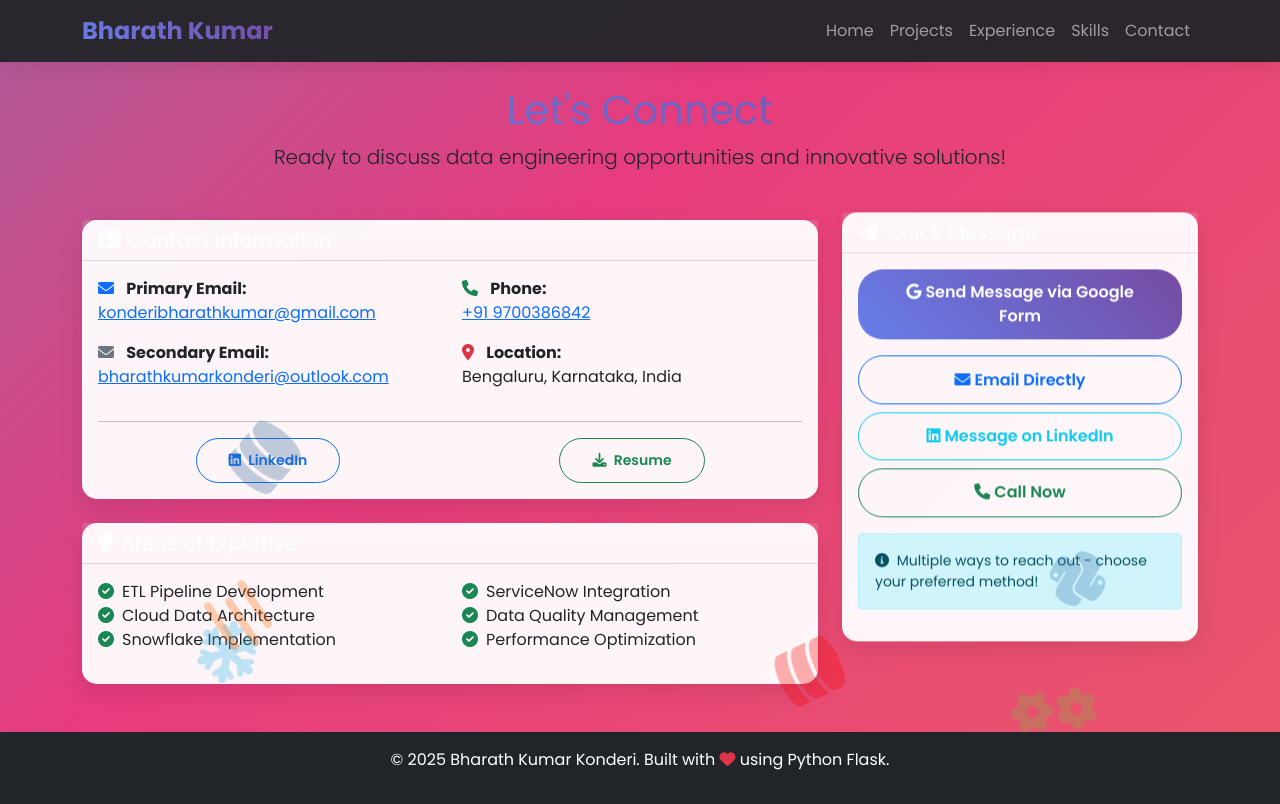
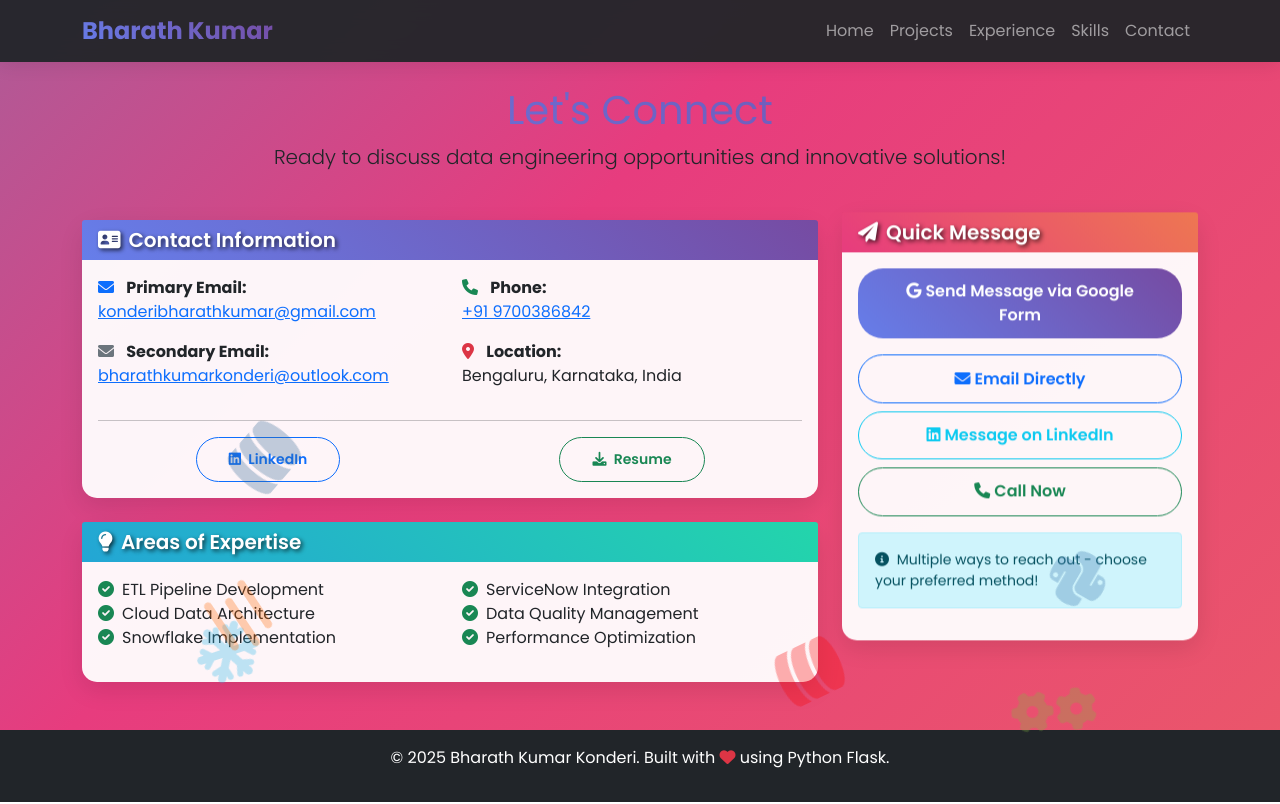
Before and after one commit to konderibharathkumar/b, a plain HTML site: page contact.html in a window 1280 px wide. Drawn offline with nearby package versions, Linux system fonts and the light colour scheme.

Commit message:
Add vibrant gradient colors to card headers

```diff
--- a/contact.html
+++ b/contact.html
@@ -48,7 +48,7 @@
 <div class="row">
     <div class="col-md-8">
         <div class="card animate-on-scroll">
-            <div class="card-header bg-gradient text-white" style="background: linear-gradient(45deg, #667eea, #764ba2);">
+            <div class="card-header bg-gradient contact-info">
                 <h5 class="mb-0 text-white"><i class="fas fa-address-card me-2"></i>Contact Information</h5>
             </div>
             <div class="card-body">
@@ -95,7 +95,7 @@
         </div>
 
         <div class="card mt-4 animate-on-scroll">
-            <div class="card-header bg-gradient text-white" style="background: linear-gradient(45deg, #23a6d5, #23d5ab);">
+            <div class="card-header bg-gradient expertise">
                 <h5 class="mb-0 text-white"><i class="fas fa-lightbulb me-2"></i>Areas of Expertise</h5>
             </div>
             <div class="card-body">
@@ -121,7 +121,7 @@
 
     <div class="col-md-4">
         <div class="card animate-on-scroll floating">
-            <div class="card-header bg-gradient text-white" style="background: linear-gradient(45deg, #e73c7e, #ee7752);">
+            <div class="card-header bg-gradient quick-message">
                 <h5 class="mb-0 text-white"><i class="fas fa-paper-plane me-2"></i>Quick Message</h5>
             </div>
             <div class="card-body">
--- a/docs/static/css/style.css
+++ b/docs/static/css/style.css
@@ -68,6 +68,45 @@ body {
     background: rgba(255, 255, 255, 0.95);
     backdrop-filter: blur(10px);
     animation: fadeInUp 0.8s ease-out;
+}
+
+.card-header.bg-gradient {
+    background: linear-gradient(45deg, #667eea, #764ba2) !important;
+    color: white !important;
+    text-shadow: 2px 2px 4px rgba(0,0,0,0.7);
+    border: none;
+}
+
+.card-header.bg-gradient h5 {
+    color: white !important;
+    text-shadow: 2px 2px 4px rgba(0,0,0,0.7);
+    font-weight: 600;
+}
+
+.card-header.bg-gradient .text-white {
+    color: white !important;
+    text-shadow: 2px 2px 4px rgba(0,0,0,0.7);
+}
+
+/* Specific gradient colors for different sections */
+.card-header.contact-info {
+    background: linear-gradient(45deg, #667eea, #764ba2) !important;
+}
+
+.card-header.expertise {
+    background: linear-gradient(45deg, #23a6d5, #23d5ab) !important;
+}
+
+.card-header.quick-message {
+    background: linear-gradient(45deg, #e73c7e, #ee7752) !important;
+}
+
+.card-header.projects {
+    background: linear-gradient(45deg, #f093fb, #f5576c) !important;
+}
+
+.card-header.experience {
+    background: linear-gradient(45deg, #4facfe, #00f2fe) !important;
 }
 
 .card:hover {
--- a/static/css/style.css
+++ b/static/css/style.css
@@ -68,6 +68,45 @@ body {
     background: rgba(255, 255, 255, 0.95);
     backdrop-filter: blur(10px);
     animation: fadeInUp 0.8s ease-out;
+}
+
+.card-header.bg-gradient {
+    background: linear-gradient(45deg, #667eea, #764ba2) !important;
+    color: white !important;
+    text-shadow: 2px 2px 4px rgba(0,0,0,0.7);
+    border: none;
+}
+
+.card-header.bg-gradient h5 {
+    color: white !important;
+    text-shadow: 2px 2px 4px rgba(0,0,0,0.7);
+    font-weight: 600;
+}
+
+.card-header.bg-gradient .text-white {
+    color: white !important;
+    text-shadow: 2px 2px 4px rgba(0,0,0,0.7);
+}
+
+/* Specific gradient colors for different sections */
+.card-header.contact-info {
+    background: linear-gradient(45deg, #667eea, #764ba2) !important;
+}
+
+.card-header.expertise {
+    background: linear-gradient(45deg, #23a6d5, #23d5ab) !important;
+}
+
+.card-header.quick-message {
+    background: linear-gradient(45deg, #e73c7e, #ee7752) !important;
+}
+
+.card-header.projects {
+    background: linear-gradient(45deg, #f093fb, #f5576c) !important;
+}
+
+.card-header.experience {
+    background: linear-gradient(45deg, #4facfe, #00f2fe) !important;
 }
 
 .card:hover {
```
Also changed, not shown: docs/contact.html (+3 -3 lines), templates/contact.html (+3 -3 lines).
